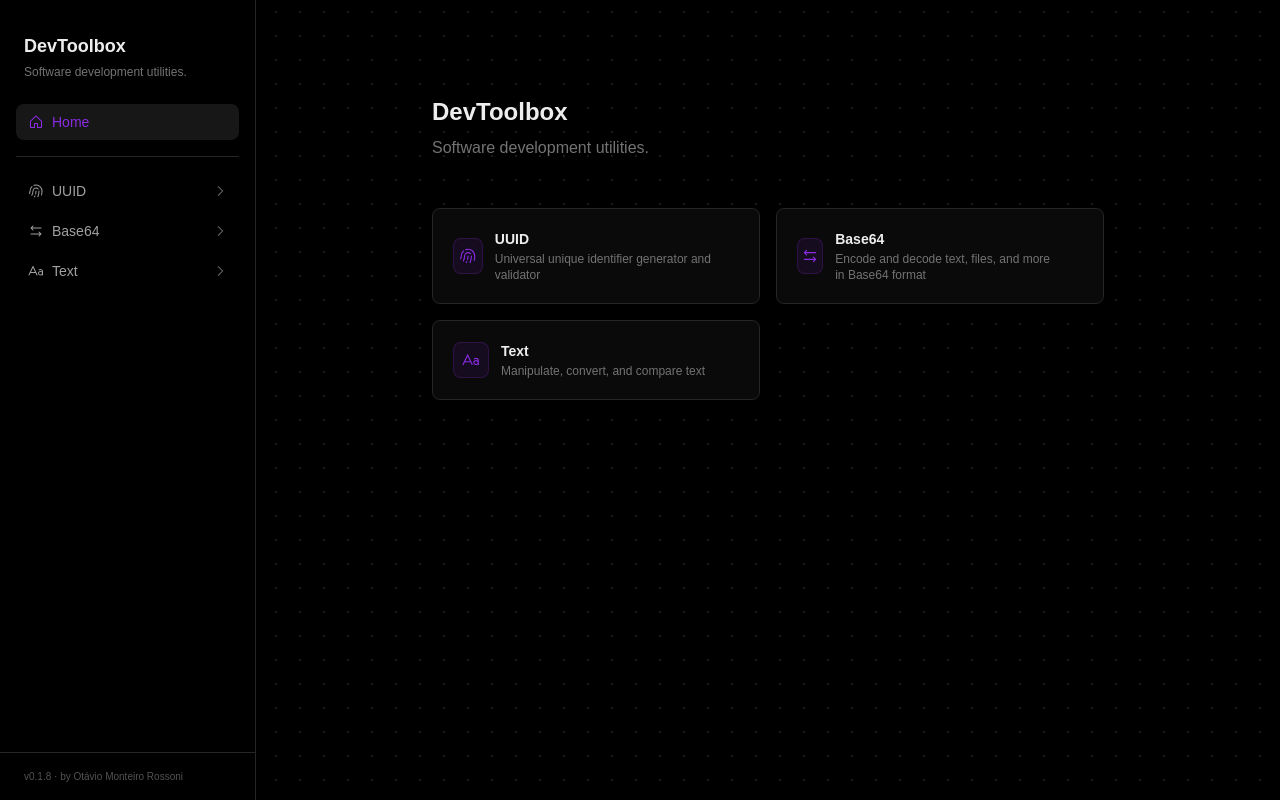
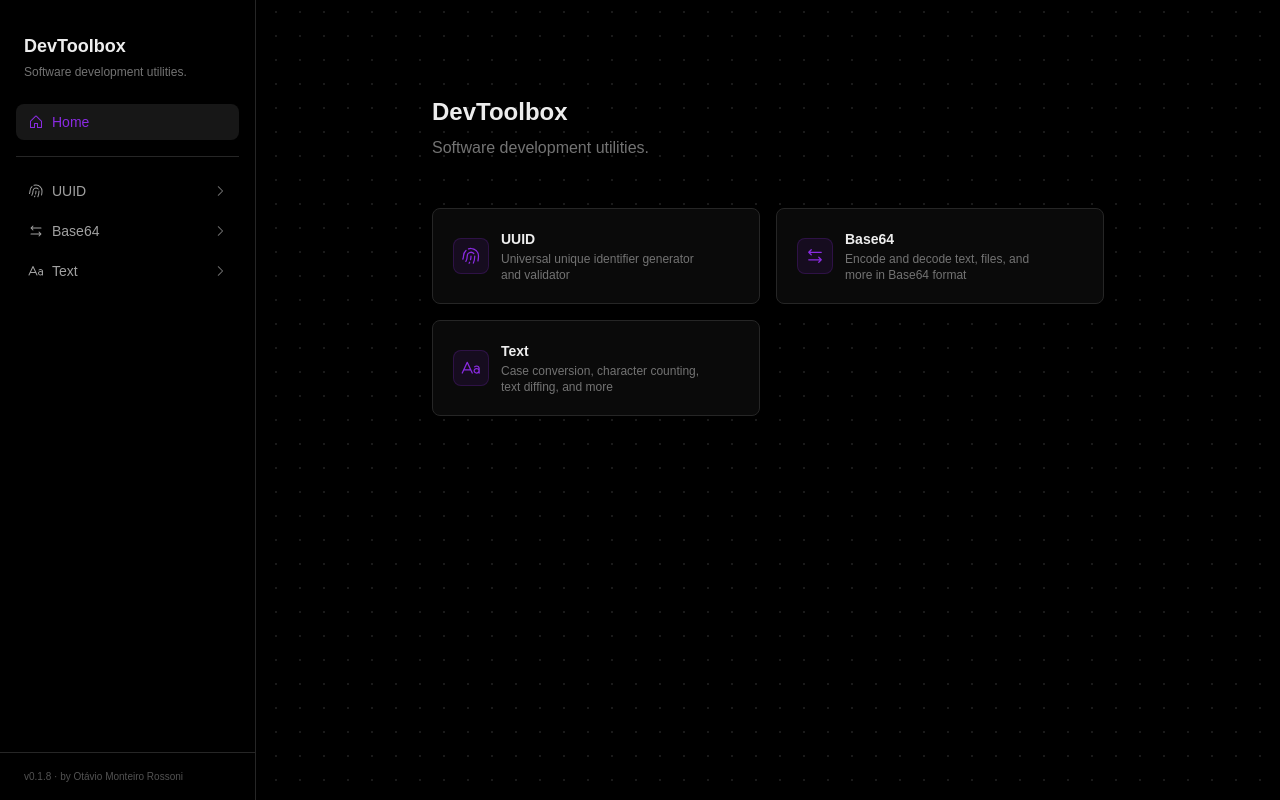
Before and after one commit to Otarossoni/devtoolbox, a Next.js app: page / in a window 1280 px wide. Built offline with nearby package versions, Linux system fonts and the light colour scheme.

Commit message:
fix: home page icon sizing and Text description

```diff
--- a/src/app/page.tsx
+++ b/src/app/page.tsx
@@ -21,7 +21,7 @@ const tools = [
   },
   {
     title: "Text",
-    description: "Manipulate, convert, and compare text",
+    description: "Case conversion, character counting, text diffing, and more",
     icon: TextAaIcon,
     href: "/tools/text/case",
   },
@@ -49,8 +49,8 @@ export default function Home() {
             >
               <div className="flex items-start justify-between gap-3">
                 <div className="flex items-center gap-3">
-                  <div className="flex items-center justify-center w-9 h-9 rounded-lg border bg-[#8A2BE2]/10 border-[#8A2BE2]/20">
-                    <tool.icon className="h-4.5 w-4.5 text-[#8A2BE2]" />
+                  <div className="flex items-center justify-center shrink-0 w-9 h-9 rounded-lg border bg-[#8A2BE2]/10 border-[#8A2BE2]/20">
+                    <tool.icon className="h-5 w-5 text-[#8A2BE2]" />
                   </div>
                   <div>
                     <p className="text-sm font-semibold text-[#ededed]">
```
